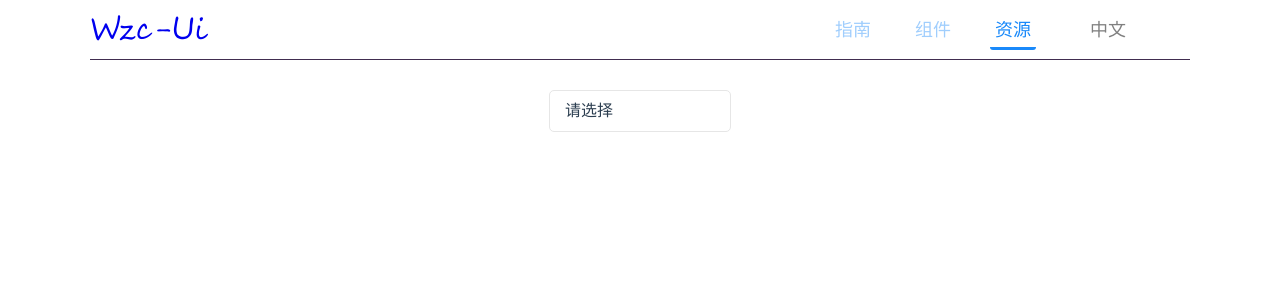
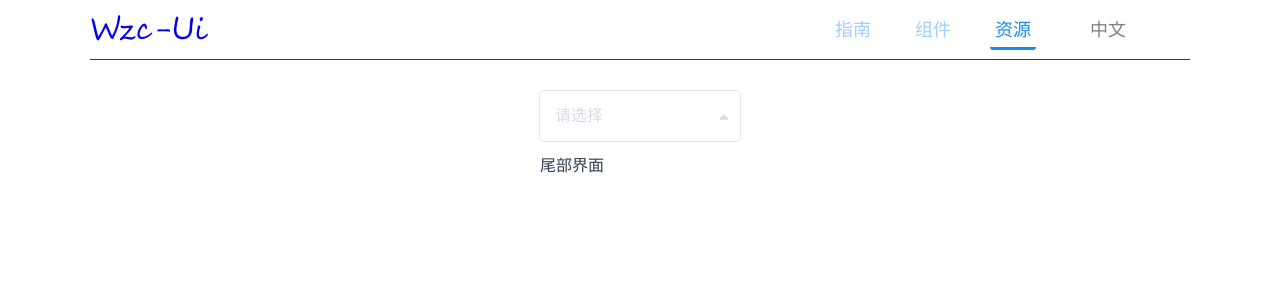
Before and after one commit to kongchengji/UiMade, a Vue app: page /#/HelloWorld in a window 1280 px wide. Shown: the top 300 px of the page. Built offline with nearby package versions, Linux system fonts and the light colour scheme.

Commit message:
2021/1/12 更新，添加新组件

```diff
--- a/package.json
+++ b/package.json
@@ -11,6 +11,7 @@
     "build": "node build/build.js"
   },
   "dependencies": {
+    "font-awesome": "^4.7.0",
     "github-markdown-css": "^4.0.0",
     "jquery": "^3.5.1",
     "marked": "^1.2.7",
--- a/src/components/HelloWorld.vue
+++ b/src/components/HelloWorld.vue
@@ -1,6 +1,10 @@
 <template>
   <div class="hello">
-    <wzcSelect></wzcSelect>
+    <wzcSelect :width="200" :height="50">
+      <template v-slot:wzc_option>
+				<div>尾部界面</div>
+			</template>
+    </wzcSelect>
   </div>
 </template>
 
@@ -13,7 +17,13 @@
     },
     data () {
       return {
-        msg: 'Welcome to Your Vue.js App'
+        msg: 'Welcome to Your Vue.js App',
+        showlist: [
+          {
+            item_name: '选项1',
+            item_id: 0,
+          }
+        ]
       }
     }
   }
--- a/src/components/nav/wzcNavBar.vue
+++ b/src/components/nav/wzcNavBar.vue
@@ -61,7 +61,6 @@ export default {
     urlCheck() {
       let self = this;
       let filename = this.getFileName(window.location.href)
-      console.log(filename)
       if( filename != '' ) {
         for(let i = 0; i < this.navName.itemList.length; i++) {
           if( filename == this.getFileName(this.navName.itemList[i].itemHref) ) {
--- a/src/components/select/wzc-select.vue
+++ b/src/components/select/wzc-select.vue
@@ -1,19 +1,15 @@
 <template>
-    <div id="wzc_select" :style="{ 'width': width + 'px', 'height': height + 'px', 'line-height': height + 'px'}">
+    <div id="wzc_select" :style="styleVar">
         <div class="divSelect">
             <div class="divSelectinput">
                 <!-- 选中后的内容 -->
-                <div class="selectinfos" :title="selectedTitle"> {{ selectedTitle }} </div>
+                <div class="selectinfos" :title="selectedTitle" :class="{ 'no_select': selectedTitle == placeholder }"> {{ selectedTitle }} </div>
                 <!-- 三角形图标 -->
-                <div class="imgthree"></div>
+                <div class="imgthree fa fa-caret-up"></div>
             </div>
             <!-- 下拉框列表 -->
-            <div class="Selectlist" v-show="false">
-                <ul>
-                    <!-- <li v-for="(item, index) in Files" :key="item.value" @click="changeSelect(item.FileName)">
-                        {{ item.FileName }}
-                    </li> -->
-                </ul>
+            <div class="Selectlist" v-show="true">
+                <slot name="wzc_option"></slot>
             </div>
         </div>
     </div>
@@ -24,33 +20,37 @@ export default {
     name:'wzc_select',
     components: {},
     props: {
-        showlist:{
-            type: Array,
-            default: []
-        },
         placeholder: {
             type: String,
             default: '请选择'
         },
         width: {
             type: Number,
-            default: '180'
+            default: 180
         },
         height: {
             type: Number,
-            default: '40'
+            default: 40
         },
     },
     data() {
         return {
-            selectedTitle: ''
+            selectedTitle: '',
+
         };
     },
     created() {
         this.selectedTitle = this.placeholder;
     },
     mounted() {},
-    computed: {},
+    computed: {
+        styleVar() {
+            return {
+                '--select-height': this.height + 'px',
+                '--select-width': this.width + 'px'
+            }
+        }
+    },
     methods: {},
 };
 </script>
@@ -58,6 +58,9 @@ export default {
     #wzc_select {
         border: 1px solid #E6E6E6;
         border-radius: 5px;
+        height: var(--select-height);
+        width: var(--select-width);
+        line-height: var(--select-height);
     }
     .divSelect {
         width: 100%;
@@ -71,8 +74,19 @@ export default {
     }
     .selectinfos {
         width: 87.5%;
+        cursor: pointer;
+    }
+    .no_select {
+        color: #D3DCE6;
     }
     .imgthree {
         width: 12.5%;
+        line-height: var(--select-height);
+        text-align: center;
     }
+    .imgthree:before {
+        cursor: pointer;
+        color: #D3DCE6;
+    }
+
 </style>
--- a/src/main.js
+++ b/src/main.js
@@ -8,6 +8,7 @@ import './assets/font/font.css'
 import hljs from 'highlight.js';
 import 'highlight.js/styles/atom-one-light.css';
 import 'github-markdown-css';
+import 'font-awesome/css/font-awesome.min.css'
 
 Vue.config.productionTip = false
 
```
Also changed, not shown: src/components/select/wzc-option.vue (added, +25 -0 lines), 1 other file (tests, documents, lock files or other folders).
